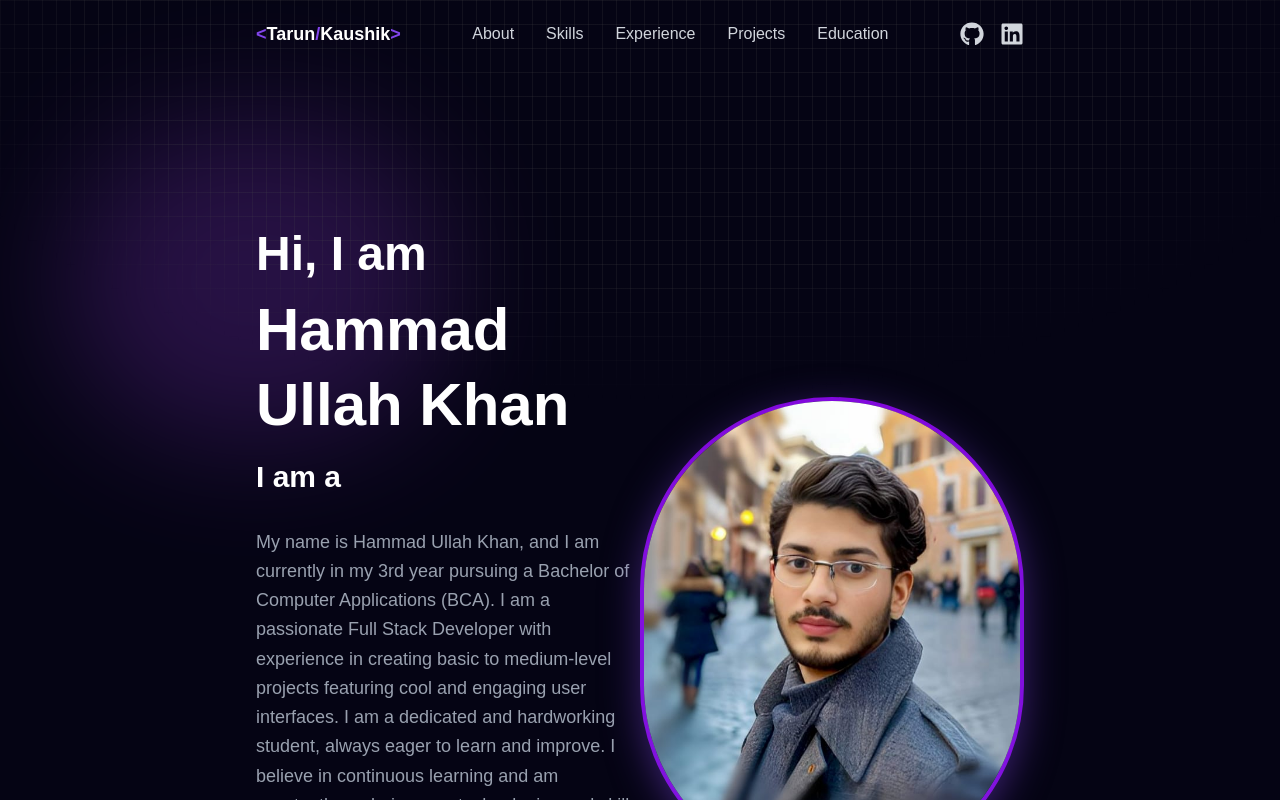
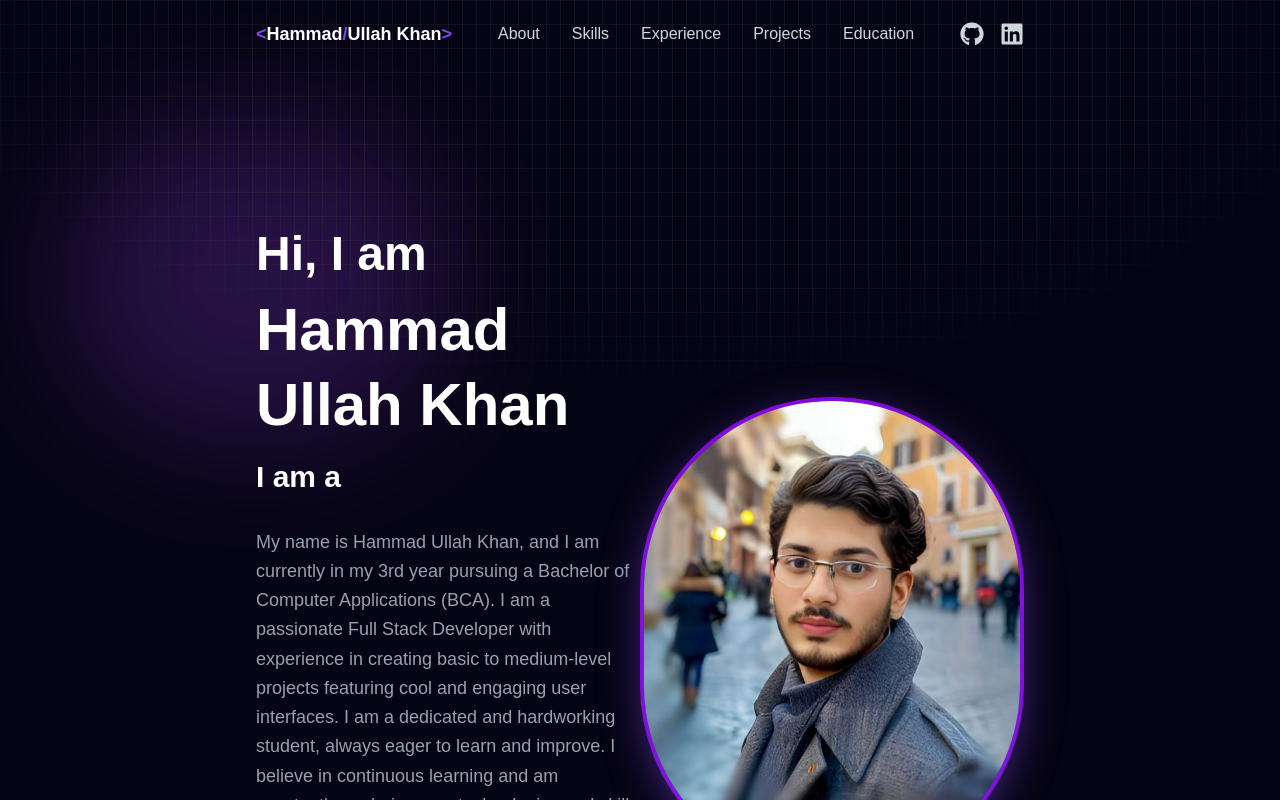
Before and after one commit to CodingWithHammad/New-Portfolio, a React (Vite) app: page / in a window 1280 px wide. Shown: the top 800 px of the page. Built offline with nearby package versions, Linux system fonts and the light colour scheme.

Commit message:
Do some basic changes

```diff
--- a/src/components/Navbar/Navbar.jsx
+++ b/src/components/Navbar/Navbar.jsx
@@ -46,9 +46,9 @@ const Navbar = () => {
         {/* Logo */}
         <div className="text-lg font-semibold cursor-pointer">
           <span className="text-[#8245ec]">&lt;</span>
-          <span className="text-white">Tarun</span>
+          <span className="text-white">Hammad</span>
           <span className="text-[#8245ec]">/</span>
-          <span className="text-white">Kaushik</span>
+          <span className="text-white">Ullah Khan</span>
           <span className="text-[#8245ec]">&gt;</span>
         </div>
 
--- a/src/components/Work/Work.jsx
+++ b/src/components/Work/Work.jsx
@@ -118,7 +118,7 @@ const Work = () => {
                     rel="noopener noreferrer"
                     className="w-1/2 bg-purple-600 hover:bg-purple-800 text-white lg:px-6 lg:py-2 px-2 py-1 rounded-xl lg:text-xl text-sm font-semibold text-center"
                   >
-                    View Live
+                    View Now
                   </a>
                 </div>
               </div>
```
